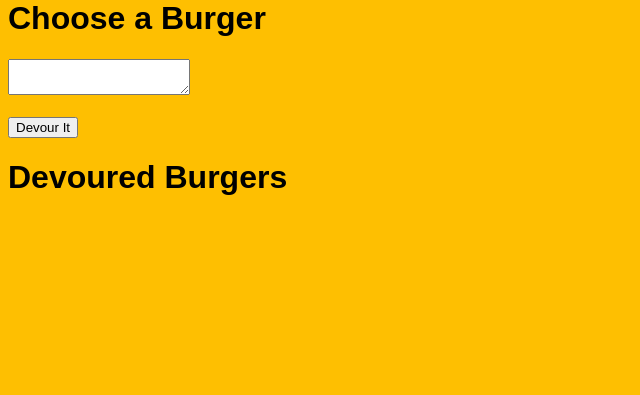
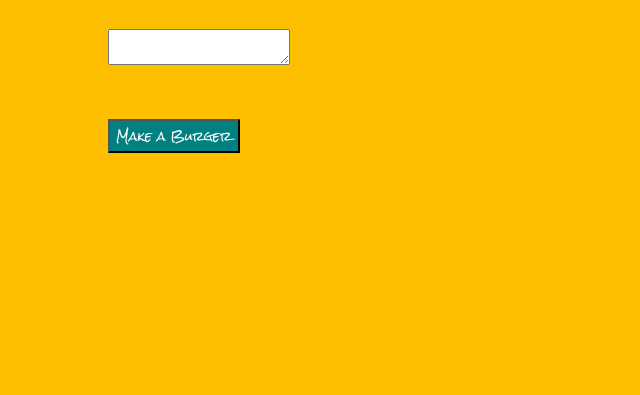
Before and after one commit to RebeccaLyn55/Eat-Da-Burger, a Node server app: page / in a window 1280 px wide. Shown: the part 405-800 px from the top of the page, without its empty margins (0-640 px from the left). Run offline with Node 20, Linux system fonts and the light colour scheme; data that the repository does not hold is empty; some libraries are stand-ins or nearby versions.

Commit message:
Adding config, controller, db, models, public, and views files

```diff
--- /dev/null
+++ b/controllers/burgers_controller.js
@@ -0,0 +1,48 @@
+var express = require("express");
+var router = express.Router();
+// Import the model (burger.js) to use its database functions.
+var burger = require("../models/burger.js");
+
+// Create all our routes and set up logic within those routes where required.
+router.get("/", function(req, res) {
+  burger.all(function(data) {
+    var hbsObject = {
+      burgers: data
+    };
+    console.log(hbsObject);
+    res.render("index", hbsObject);
+  });
+});
+
+router.post("/", function(req, res) {
+  burger.create([
+    "burger_name", "devoured"
+  ], [
+    req.body.burger, 0
+  ], function() {
+    res.redirect("/");
+  });
+});
+
+router.put("/:id", function(req, res) {
+  var condition = "id = " + req.params.id;
+
+  console.log("condition", condition);
+
+  burger.update({
+    burger_name: req.body.burger_name
+  }, condition, function() {
+    res.redirect("/");
+  });
+});
+
+router.delete("/:id", function(req, res) {
+  var condition = "id = " + req.params.id;
+
+  burger.update({devoured: 1}, condition, function() {
+    res.redirect("/");
+  });
+});
+
+// Export routes for server.js to use.
+module.exports = router;
--- /dev/null
+++ b/db/seeds.sql
@@ -0,0 +1,3 @@
+INSERT INTO burgers (burger_name, devoured) VALUES ('Veggie', TRUE);
+INSERT INTO burgers (burger_name, devoured) VALUES ('Double Cheeseburger', TRUE);
+INSERT INTO cburgers (burger_name, devoured) VALUES ('Turkey', FALSE);
--- /dev/null
+++ b/models/burger.js
@@ -0,0 +1,29 @@
+// Import the ORM to create functions that will interact with the database.
+var orm = require("../config/orm.js");
+
+var burger = {
+  all: function(cb) {
+    orm.all("burgers", function(res) {
+      cb(res);
+    });
+  },
+  // The variables cols and vals are arrays.
+  create: function(cols, vals, cb) {
+    orm.create("burgers", cols, vals, function(res) {
+      cb(res);
+    });
+  },
+  update: function(objColVals, condition, cb) {
+    orm.update("burgers", objColVals, condition, function(res) {
+      cb(res);
+    });
+  },
+  delete: function(condition, cb) {
+    orm.delete("burgers", condition, function(res) {
+      cb(res);
+    });
+  }
+};
+
+// Export the database functions for the controller.
+module.exports = burger;
--- a/package.json
+++ b/package.json
@@ -4,7 +4,11 @@
   "description": "",
   "main": "server.js",
   "dependencies": {
-    "express": "^4.15.3"
+    "body-parser": "^1.17.2",
+    "express": "^4.15.3",
+    "express-handlebars": "^3.0.0",
+    "method-override": "^2.3.9",
+    "mysql": "^2.13.0"
   },
   "devDependencies": {},
   "scripts": {
--- a/views/index.handlebars
+++ b/views/index.handlebars
@@ -1,43 +1,45 @@
-<h1 style="text-align:center; font-family:arial;">Eat-Da-Burger!</h1>
+<h1 class = "title">Eat-Da-Burger!</h1>
 
-<div style = "text-align:center;"> <img src="http://www.tellusaboutus.com/comments/images/BK-WebComment/BB_WHOPPER-v1.png" ></div>
+<div class="burger-image"> <img class="image" src="assets/burger.png" ></div>
+
+
+<div class="Burger-Choice">
+  <h1>Choose a Burger</h1>
+    <form method="POST" action="/" class="button-size">
+    <textarea type="text" name="burger"></textarea>
+    <br><br>
+    <button type="submit" class="buttons">Make a Burger</button>
+  </form>
+</div>
 
 <ul>
-  {{#each burger}}
+  {{#each burgers}}
+    {{#unless this.devoured}}
       <li>
-      <p style="color:blue">
-        {{this.burger}}
+        <p>
+          {{this.burger_name}}
 
           <form action="/{{this.id}}?_method=DELETE" method="POST">
             <input type="hidden" name="id" value="{{this.id}}">
-          <input type="hidden" name="burger" value="{{this.burger}}">
+            <input type="hidden" name="burger" value="{{this.burger_name}}">
+            <button type="submit" class="buttons">Devour It</button>
           </form>
         </p>
       </li>
+    {{/unless}}
   {{/each}}
 </ul>
 
-<h1 style="font-family:arial;">Choose a Burger</h1>
-<form method="POST" action="/" class="button-size">
-  <textarea type="text" name="burger"></textarea>
-  <br><br>
-  <button type="submit">Devour It</button>
-</form>
-
-<h1 style="font-family:arial;">Devoured Burgers</h1>
-
+<div class="Devoured-Burgers">
+<h1>Devoured Burgers</h1>
   <ul>
-  {{#each deleted}}
+    {{#each burgers}}
+      {{#if this.devoured}}
         <li>
-      <p style="color:blue">
-        {{this.burger}}
-
-        <form action="/{{this.id}}?_method=DELETE" method="POST">
-          <input type="visible" name="id" value="{{this.id}}">
-          <input type="hidden" name="burger" value="{{this.burger}}">
-          <button type="submit">Delete</button>
-        </form>
+          <p>
+            {{this.burger_name}}
           </p>
        </li>
+      {{/if}}
     {{/each}}
   </ul>
--- a/views/layouts/main.handlebars
+++ b/views/layouts/main.handlebars
@@ -3,6 +3,8 @@
 <head>
 	<meta charset="UTF-8">
 	<link rel="stylesheet" href="/assets/css/style.css" type="text/css" />
+	<link href="https://fonts.googleapis.com/css?family=Rock+Salt" rel="stylesheet">
+	<link rel="icon" type="image/png" href="assets/burger.png">
 		<title>Eat-Da-Burger</title>
 	</head>
 	<body style="background: -webkit-linear-gradient(top, #febf01 0%,#febf01 100%);">
```
Also changed, not shown: config/connection.js (added, +22 -0 lines), config/orm.js (added, +92 -0 lines), db/schema.sql (added, +13 -0 lines), schema.sql (+9 -8 lines), server.js (+7 -72 lines), assets/css/style.css (deleted), public/assets/burger.png (added), public/assets/css/style.css (added). Lines whose indentation alone changed are shown as unchanged.
